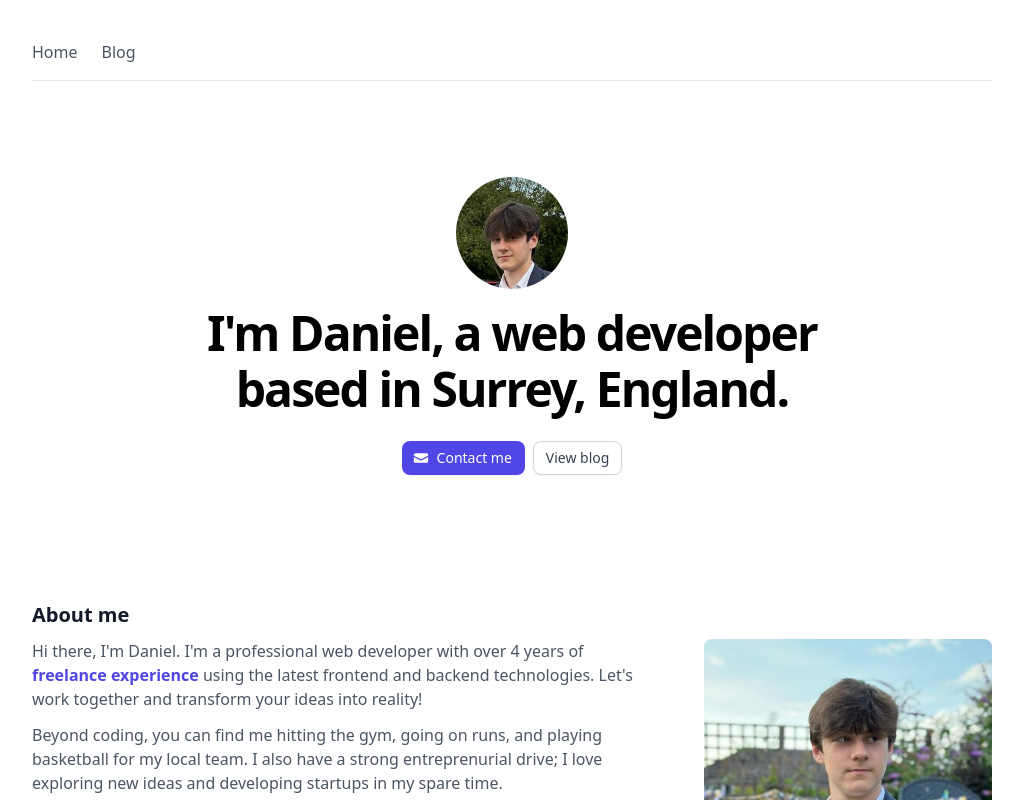
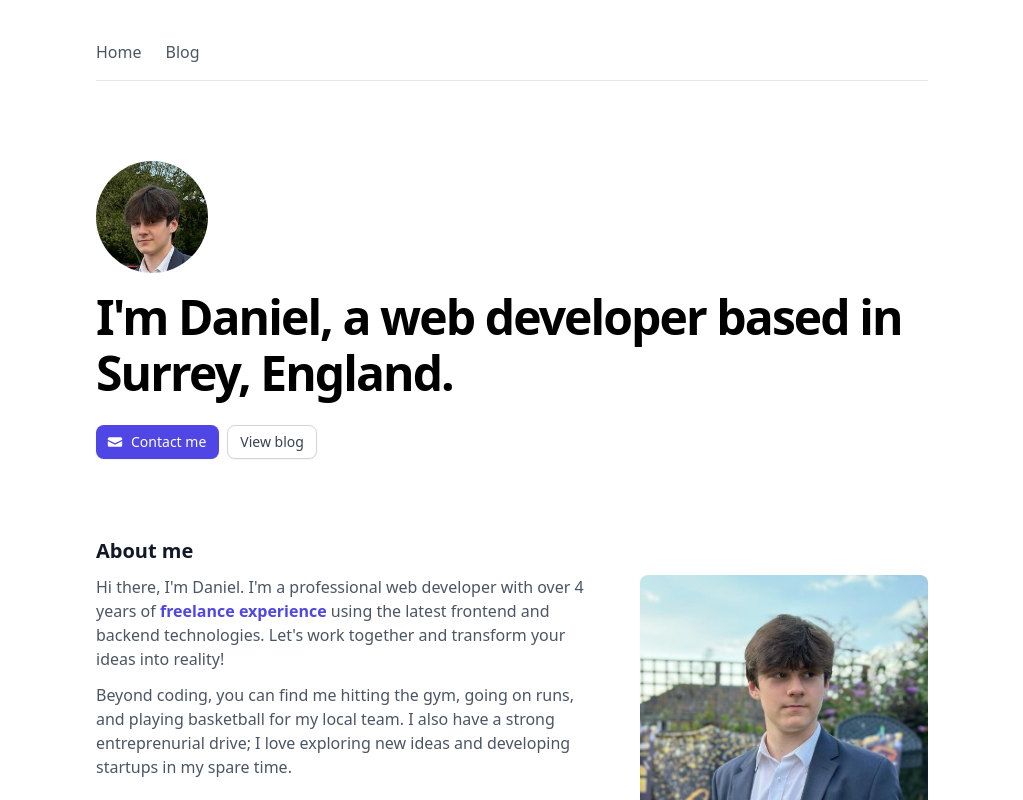
Before and after one commit to othema/portfolio2, a SvelteKit app: page / in a window 1280 px wide. Shown: the top 800 px of the page, without its empty margins (128-1151 px from the left). Built offline with nearby package versions, Linux system fonts and the light colour scheme; a web font is replaced by a local one.

Commit message:
revert: left align header

```diff
--- a/src/components/divider.svelte
+++ b/src/components/divider.svelte
@@ -6,7 +6,7 @@
   export let style: string = "";
 </script>
 
-<div {id} class={twMerge($$slots.default ? "mb-5" : "mb-3", "mt-14 border-gray-200", style)}>
+<div {id} class={twMerge($$slots.default ? "mb-5" : "mb-3", "mt-20 border-gray-200", style)}>
   <h2 class="text-xl leading-6 font-semibold text-gray-900">{title}</h2>
   {#if $$slots.default}
     <p class="mt-1 text-sm text-gray-600"><slot /></p>
--- a/src/routes/+layout.svelte
+++ b/src/routes/+layout.svelte
@@ -2,7 +2,7 @@
   import "../app.css";
 </script>
 
-<div class="mx-auto max-w-5xl px-4 sm:px-8">
+<div class="mx-auto max-w-4xl px-4 sm:px-8">
   <nav class="pt-10 pb-4 mb-10 flex gap-6 border-b border-gray-200 justify-center sm:justify-start">
     <a href="/" class="text-gray-600 hover:underline">Home</a>
     <a href="/blog" class="text-gray-600 hover:underline">Blog</a>
--- a/src/routes/+page.svelte
+++ b/src/routes/+page.svelte
@@ -4,7 +4,7 @@
   import Project from "../components/project.svelte";
   import Review from "../components/review.svelte";
 </script>
-<section class="mx-auto max-w-2xl text-center items-center flex flex-col mt-24">
+<section class="mt-20">
   <img src="/img/me.jpg" class="rounded-full w-28 h-28" alt="Me" />
 
   <h1 class="mt-4 text-3xl font-extrabold tracking-[-0.04em] text-black sm:text-5xl sm:leading-[3.5rem]">
@@ -25,7 +25,7 @@
   </div>
 </section>
 
-<Divider title="About me" id="section-about" style="mt-32" />
+<Divider title="About me" id="section-about" style="mt-20" />
 
 <section class="flex gap-12 flex-col sm:flex-row">
   <div class="text-gray-600">
```
